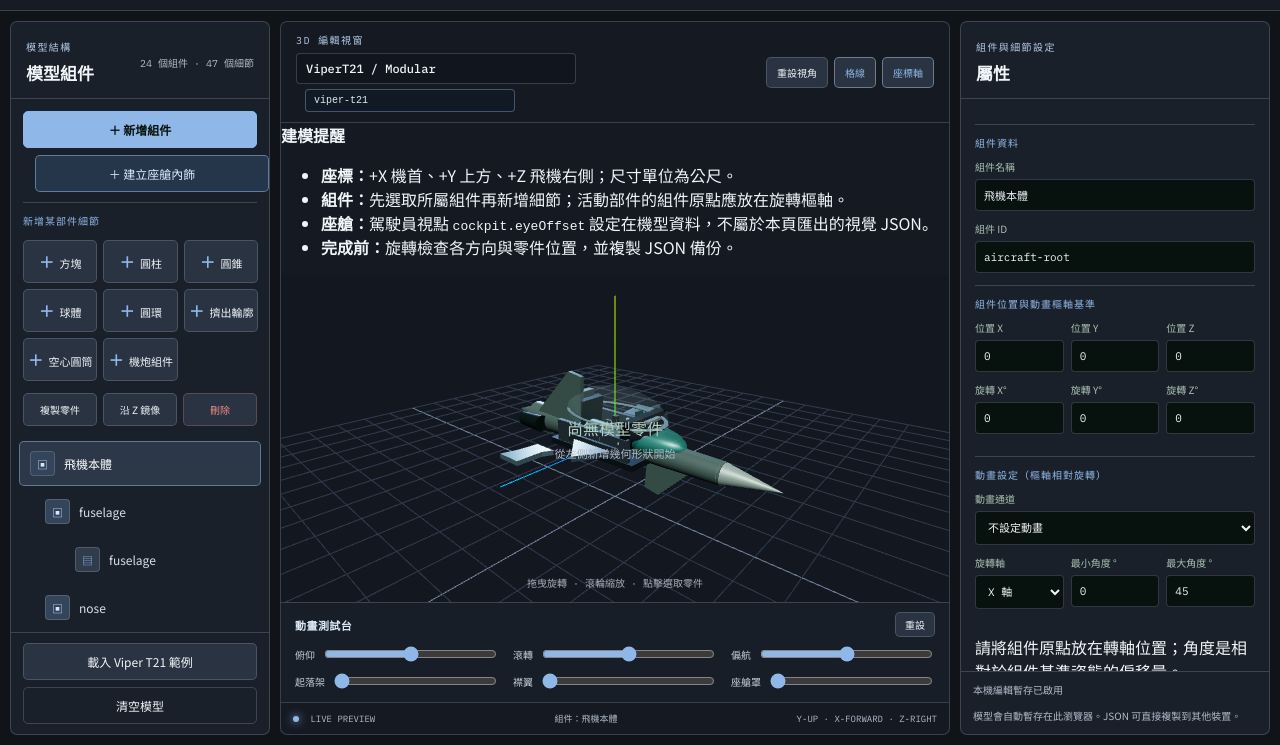
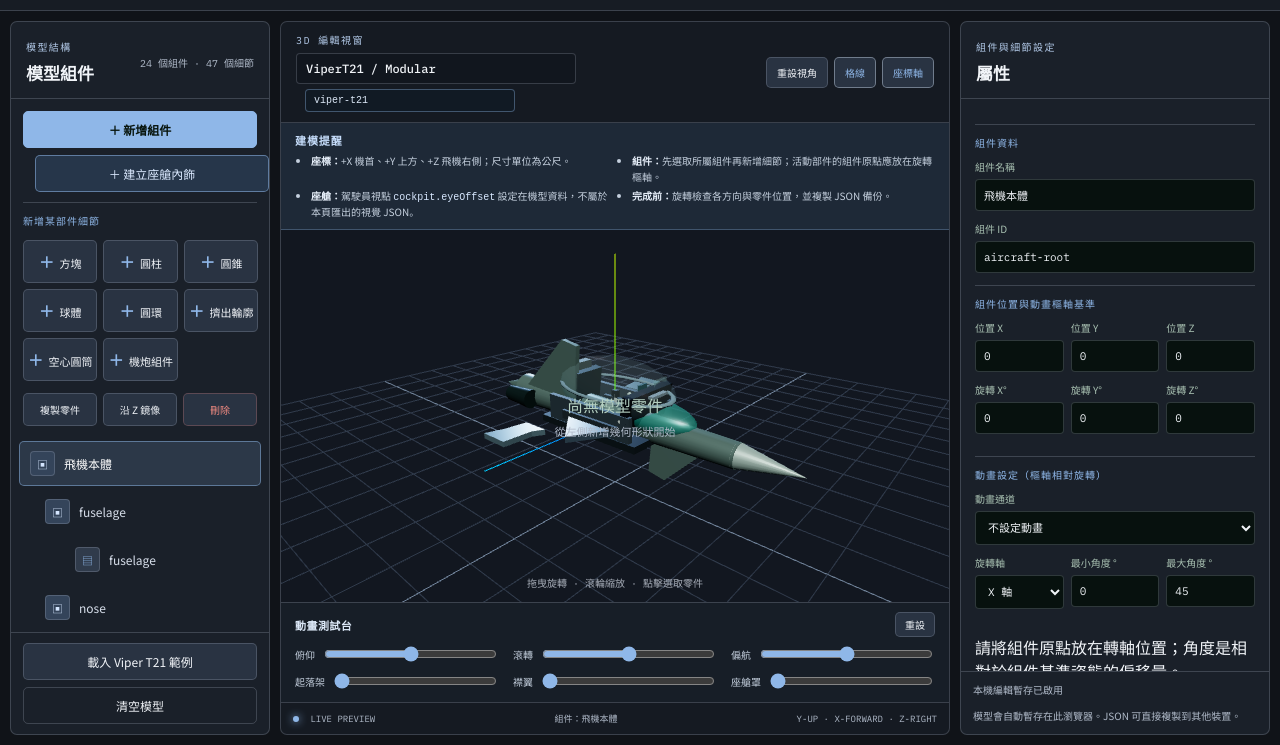
Before and after one commit to fuguangji/combat-flight-simulator, a website built with Vite: page editor/index.html in a window 1280 px wide. Shown: the part 55-800 px from the top of the page. Built offline with nearby package versions, Linux system fonts and the light colour scheme; animation ran at ten frames a second.

Commit message:
Style persistent modeling reminder panel

```diff
--- a/src/editor/style.css
+++ b/src/editor/style.css
@@ -40,3 +40,13 @@
 .model-key-input{display:inline-block;width:min(210px,28vw);margin-left:9px;padding:5px 8px;border:1px solid rgba(143,183,232,.38);border-radius:4px;background:#111a24;color:#dce8f7;font:10px ui-monospace,monospace}
 .model-key-input::placeholder{color:#78889a}
 @media(max-width:680px){.model-key-input{width:130px;margin:5px 0 0}}
+
+
+/* Persistent modeling reminder inside the editor page */
+.modeling-notice{flex:none;padding:9px 14px 10px;border-bottom:1px solid rgba(143,183,232,.3);background:rgba(44,62,84,.42);color:#dce6f3}
+.modeling-notice strong{display:block;margin-bottom:5px;color:#c6ddfb;font-size:11px;letter-spacing:.08em}
+.modeling-notice ul{display:grid;grid-template-columns:repeat(2,minmax(0,1fr));gap:4px 18px;margin:0;padding:0 0 0 16px}
+.modeling-notice li{font-size:10px;line-height:1.55;color:#c5d0de}
+.modeling-notice b{color:#e6eef9}
+.modeling-notice code{color:#d8e8ff;font:10px ui-monospace,monospace}
+@media(max-width:900px){.modeling-notice ul{grid-template-columns:1fr;gap:3px}}
```
